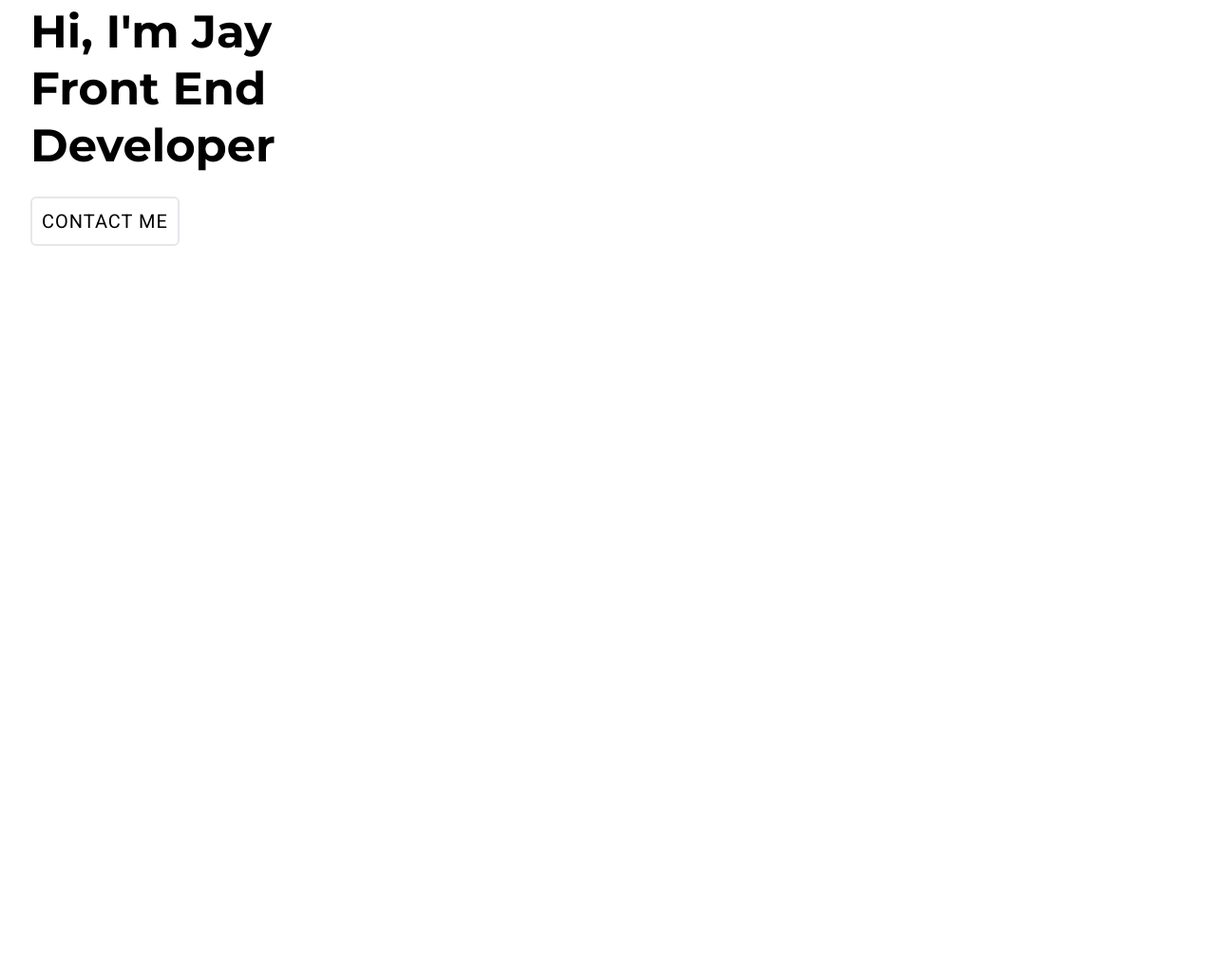
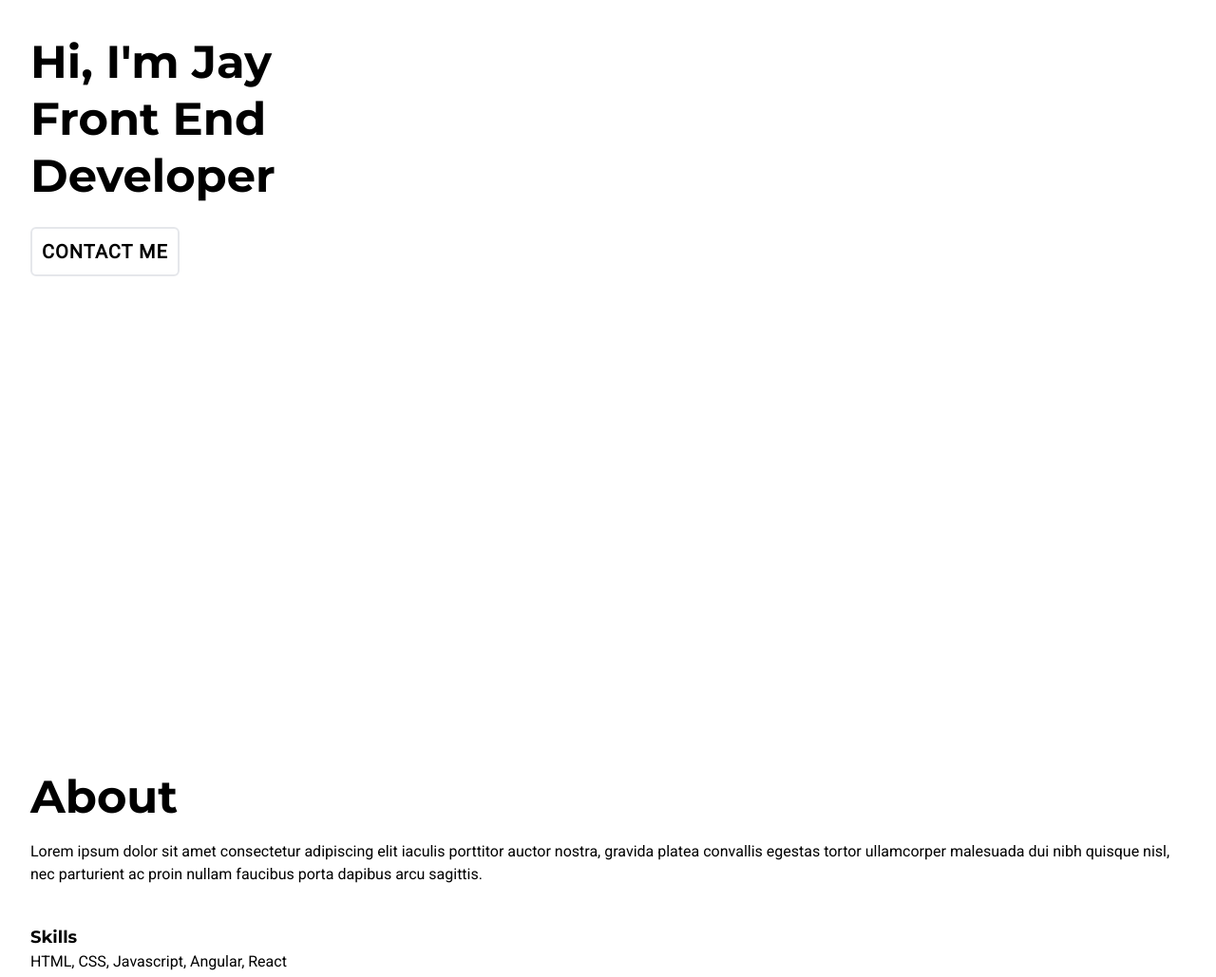
Before and after one commit to jtbitt/jayportfolio, a Gatsby site: page / in a window 1280 px wide. Shown: the part 269-1298 px from the top of the page at 95% size. Before the commit the page ends 800 px from the top, so only its background shows below. Built offline with nearby package versions, Linux system fonts and the light colour scheme; Gatsby itself is replaced by a stand-in of ours.

Commit message:
Finished about section

```diff
--- a/src/pages/index.js
+++ b/src/pages/index.js
@@ -2,18 +2,40 @@ import * as React from "react";
 
 const IndexPage = () => {
   return (
-    <section className="flex flex-col justify-center items-start space-y-6 h-screen p-8">
-      <p className="text-5xl text-black font-montserrat leading-tight">
+    <div class="container p-8">
+      <section className="flex flex-col justify-center items-start space-y-6 h-screen">
+        <h1 className="text-5xl text-black font-montserrat leading-tight">
           Hi, I'm Jay
           <br />
           Front End
           <br />
           Developer
-      </p>
-      <button className="p-2.5 text-xl font-medium tracking-wider border-2 rounded-md border-gray-200">
+        </h1>
+        <button className="p-2.5 text-xl font-semibold tracking-wider border-2 rounded-md border-gray-200">
           CONTACT ME
         </button>
       </section>
+      <section className="flex flex-col justify-center items-center space-y-10 h-screen">
+        <div className="space-y-4">
+          <h1 className="text-5xl text-black font-montserrat leading-tight">
+            About
+          </h1>
+          <p>
+            Lorem ipsum dolor sit amet consectetur adipiscing elit iaculis
+            porttitor auctor nostra, gravida platea convallis egestas tortor
+            ullamcorper malesuada dui nibh quisque nisl, nec parturient ac proin
+            nullam faucibus porta dapibus arcu sagittis.
+          </p>
+        </div>
+        <div className="w-full">
+          <h4 className="text-lg text-black font-montserrat">Skills</h4>
+          <p>HTML, CSS, Javascript, Angular, React</p>
+        </div>
+        <button className="p-2.5 text-xl font-semibold tracking-wider border-2 rounded-md border-gray-200">
+          HIRE ME
+        </button>
+      </section>
+    </div>
   );
 };
 
```
Also changed, not shown: 1 other file. Lines whose indentation alone changed are shown as unchanged.
